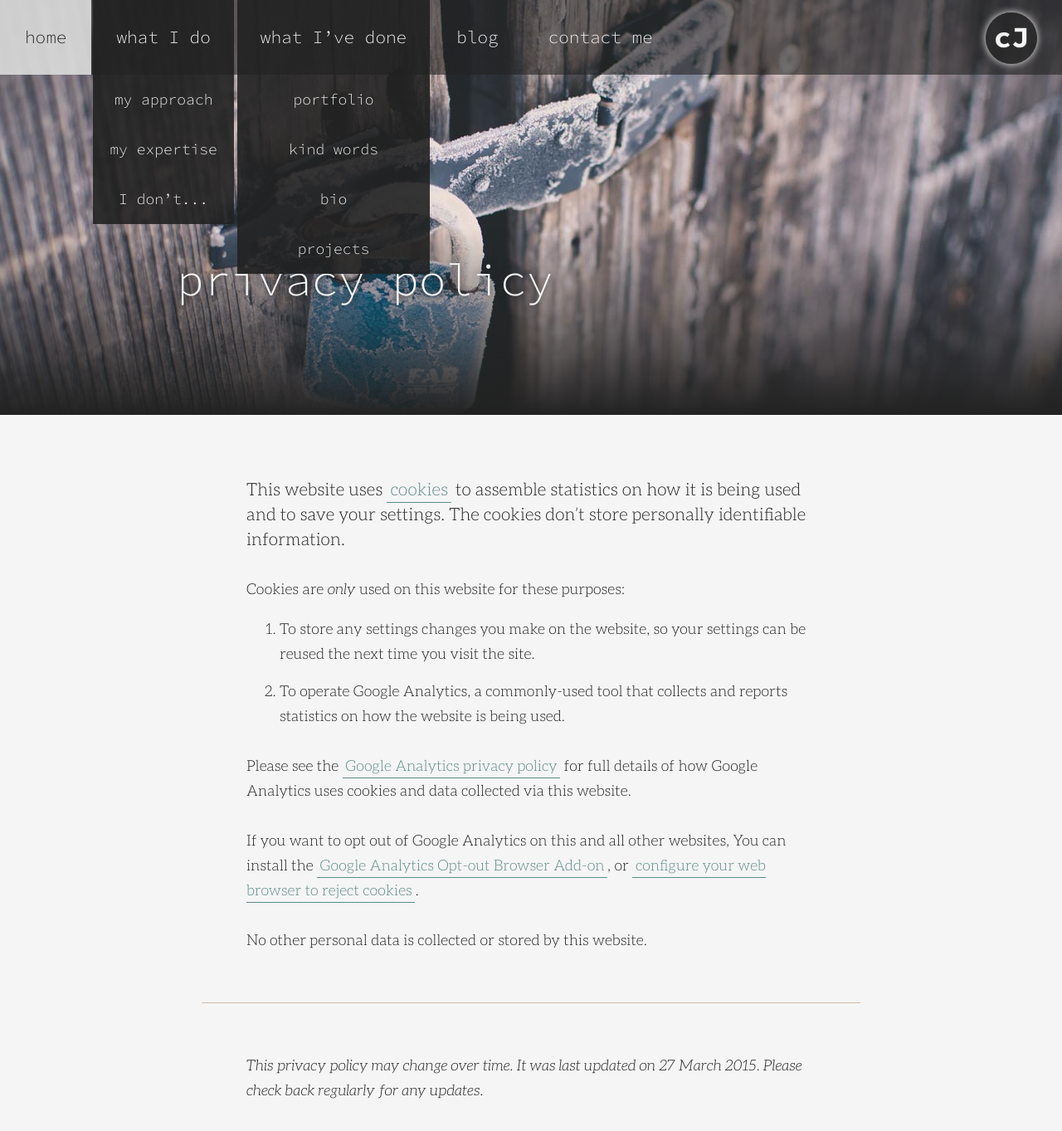
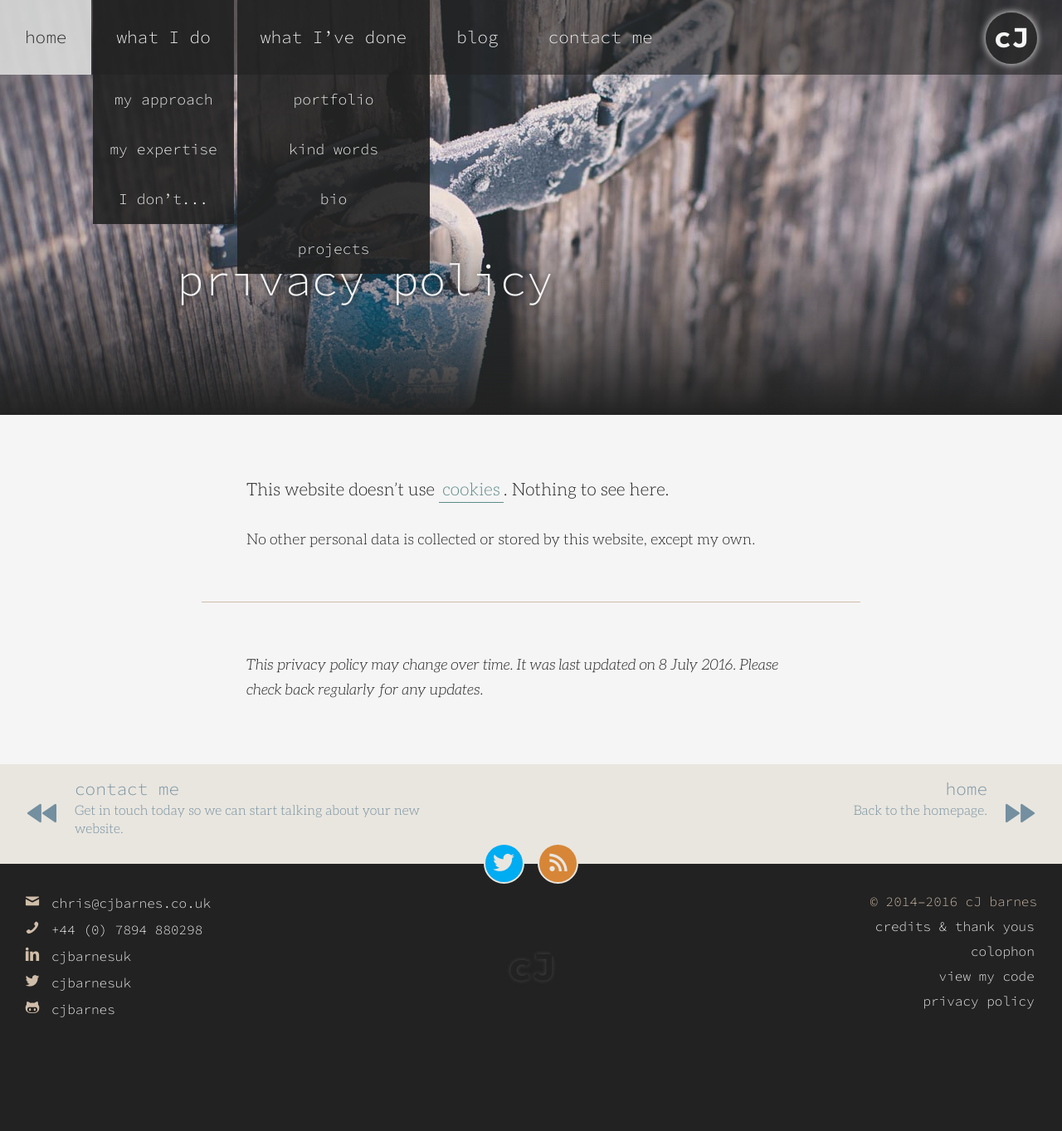
Before and after one commit to cjbarnes/cjbarnes.github.io, a Jekyll site: the page built from _pages/privacy-policy.md, in a window 1280 px wide and 1400 px high. Shown: the top 1363 px of the window at 83% size. Built offline with Jekyll 4.4.1, drawn with Linux system fonts in a browser that asks for light colours.

Commit message:
Replaced Privacy Policy with nothing-to-see-here version

```diff
--- a/_pages/privacy-policy.md
+++ b/_pages/privacy-policy.md
@@ -4,20 +4,11 @@ permalink: privacy-policy/
 illustration: padlock
 ---
 
-This website uses [cookies](https://ico.org.uk/for-the-public/online/cookies.aspx "Information Commissioner's Office guidance for the public on cookies") to assemble statistics on how it is being used and to save your settings. The cookies don't store personally identifiable information.
+This website doesn’t use [cookies](https://ico.org.uk/for-the-public/online/cookies.aspx "Information Commissioner's Office guidance for the public on cookies"). Nothing to see here.
 {: .lead}
 
-Cookies are *only* used on this website for these purposes:
-
-1. To store any settings changes you make on the website, so your settings can be reused the next time you visit the site.
-2. To operate Google Analytics, a commonly-used tool that collects and reports statistics on how the website is being used.
-
-Please see the [Google Analytics privacy policy](https://www.google.com/intl/en/analytics/learn/privacy.html) for full details of how Google Analytics uses cookies and data collected via this website.
-
-If you want to opt out of Google Analytics on this and all other websites, You can install the [Google Analytics Opt-out Browser Add-on](https://tools.google.com/dlpage/gaoptout), or [configure your web browser to reject cookies](http://www.aboutcookies.org/DEFAULT.ASPX?page=1 "Guide to how to control cookies").
-
-No other personal data is collected or stored by this website.
+No other personal data is collected or stored by this website, except my own.
 
 ---
 
-*This privacy policy may change over time. It was last updated on 27 March 2015. Please check back regularly for any updates.*
+*This privacy policy may change over time. It was last updated on 8 July 2016. Please check back regularly for any updates.*
```
